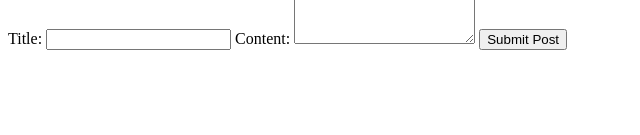
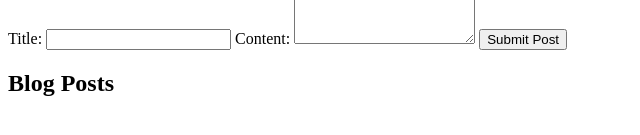
Before and after one commit to Demi-Ajayi/blog-website, a plain HTML site: page index.html in a window 1280 px wide. Shown: the part 239-374 px from the top of the page, without its empty margins (0-640 px from the left). Drawn offline with Linux system fonts and the light colour scheme.

Commit message:
Viewers reading section
Section for viewers to read blog posts

```diff
--- a/index.html
+++ b/index.html
@@ -24,6 +24,13 @@
         <button type="submit">Submit Post</button>
       </form>
     </section>
+
+    <!-- Section for viewers to read blog posts -->
+    <section id="blog-posts">
+      <h2>Blog Posts</h2>
+      <div id="posts-container"></div>
+    </section>
+
     <script src="index.js"></script>
   </body>
 </html>
```
